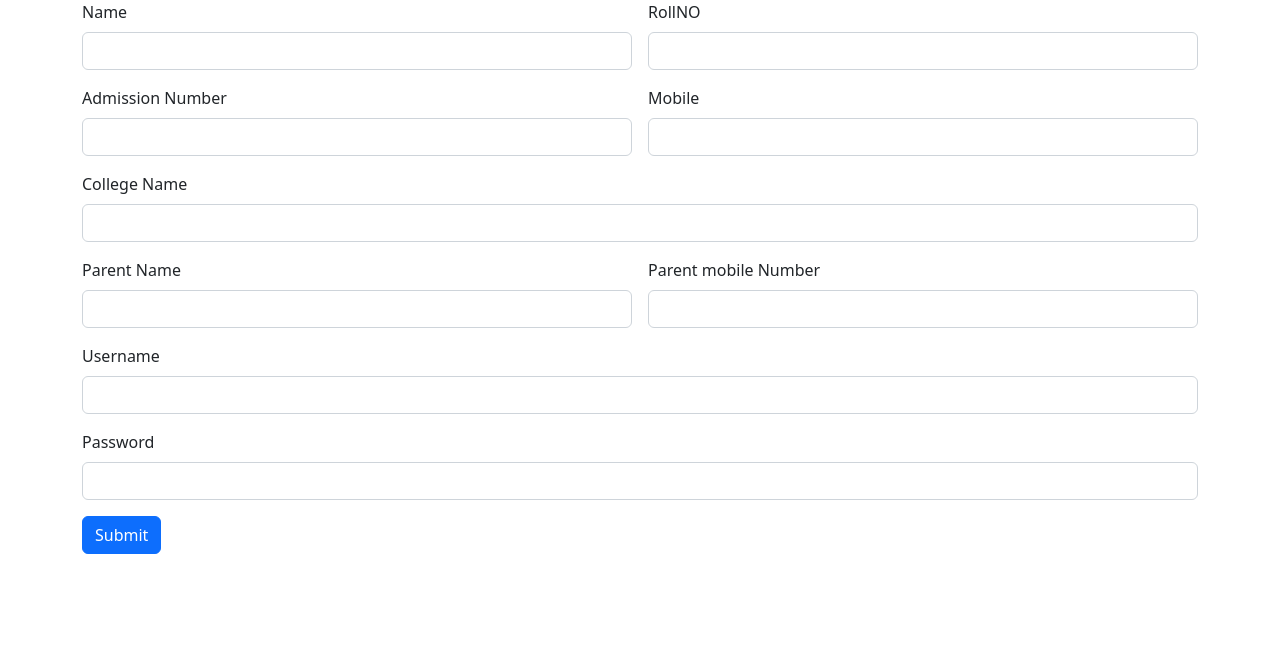
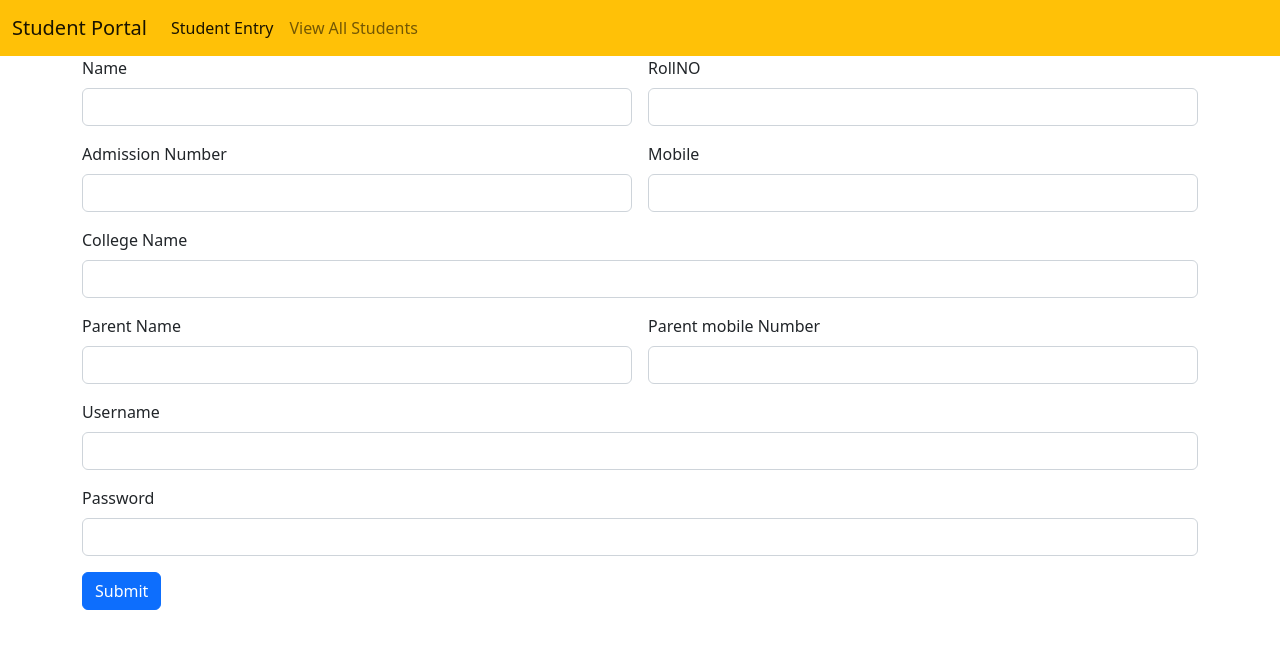
Before and after one commit to saloomaali/StudentWebApp, a plain HTML site: page index.html in a window 1280 px wide. Drawn offline with nearby package versions, Linux system fonts and the light colour scheme.

Commit message:
navbae added

```diff
--- a/index.html
+++ b/index.html
@@ -9,6 +9,21 @@
 <link href="https://cdn.jsdelivr.net/npm/bootstrap@5.2.3/dist/css/bootstrap.min.css" rel="stylesheet" integrity="sha384-rbsA2VBKQhggwzxH7pPCaAqO46MgnOM80zW1RWuH61DGLwZJEdK2Kadq2F9CUG65" crossorigin="anonymous">
 </head>
 <body>
+    <nav class="navbar navbar-expand-lg bg-warning">
+        <div class="container-fluid">
+          <a class="navbar-brand" href="#">Student Portal</a>
+          <button class="navbar-toggler" type="button" data-bs-toggle="collapse" data-bs-target="#navbarNavAltMarkup" aria-controls="navbarNavAltMarkup" aria-expanded="false" aria-label="Toggle navigation">
+            <span class="navbar-toggler-icon"></span>
+          </button>
+          <div class="collapse navbar-collapse" id="navbarNavAltMarkup">
+            <div class="navbar-nav">
+              <a class="nav-link active" aria-current="page" href="index.html">Student Entry</a>
+              <a class="nav-link" href="View_All_Students.html">View All Students</a>
+
+            </div>
+          </div>
+        </div>
+      </nav>
 
     <div class="container">
         <div class="row">
```
Also changed, not shown: View_All_Students.html (+14 -0 lines).
